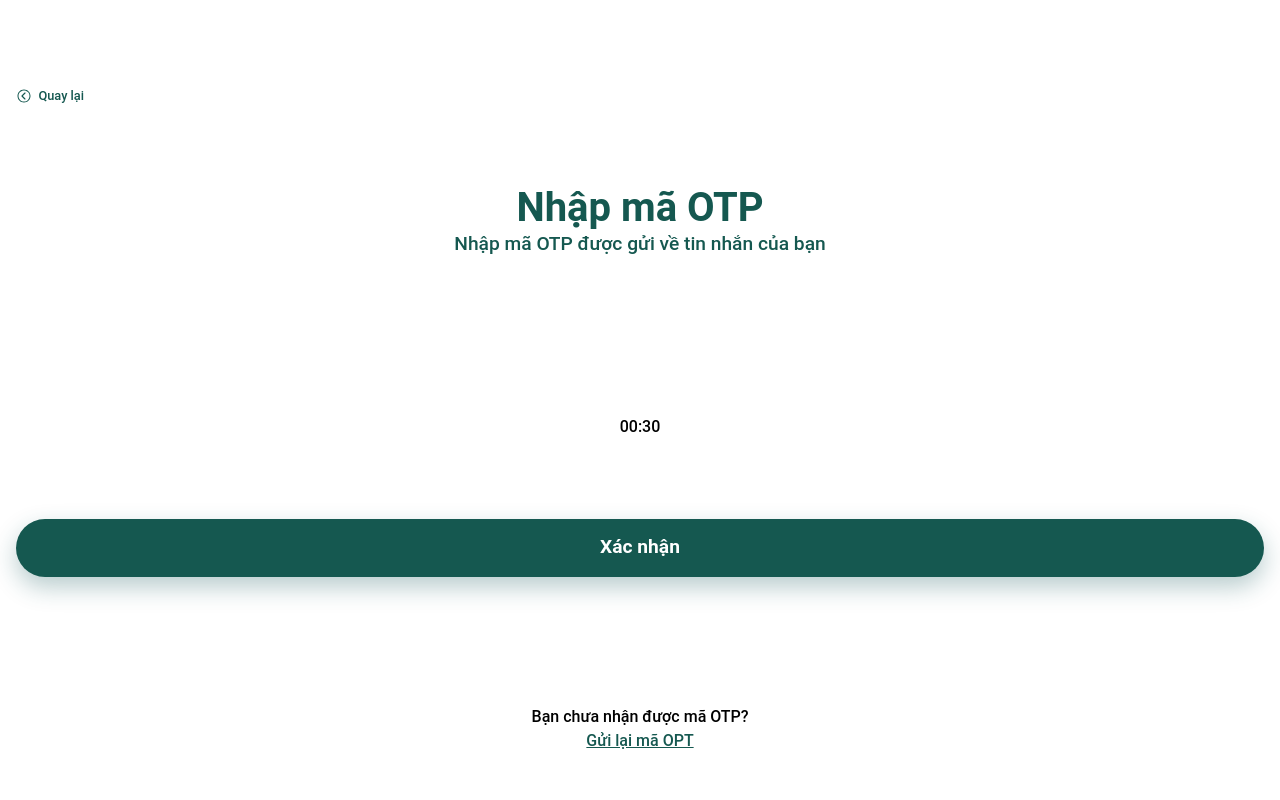
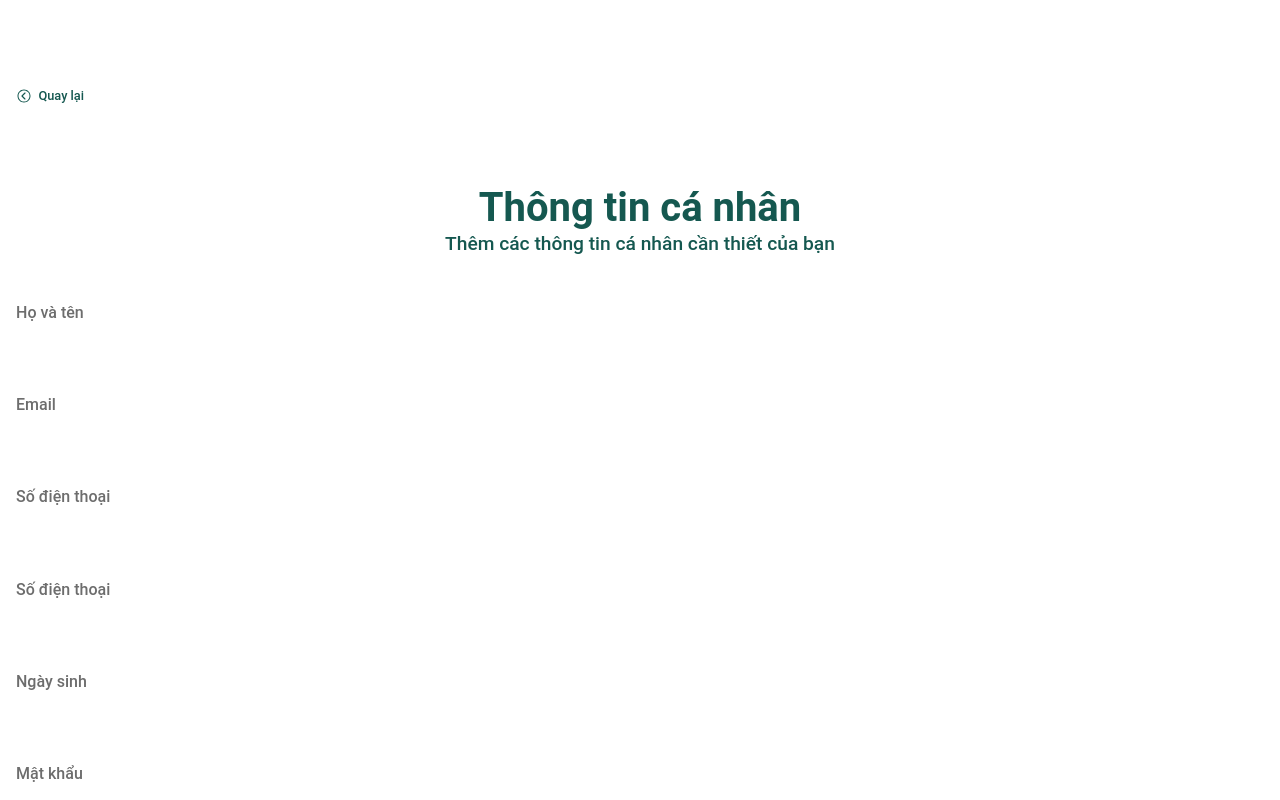
Before and after one commit to LeHaGiaBao/Wanderlust, a React (Vite) app: page /home in a window 1280 px wide. Built offline with nearby package versions, Linux system fonts and the light colour scheme.

Commit message:
Add profile complete page

```diff
--- a/src/App.tsx
+++ b/src/App.tsx
@@ -40,6 +40,7 @@ import Welcome from './pages/Welcome/Welcome/Welcome';
 import Login from './pages/Auth/Login/Login';
 import Register from './pages/Auth/Register/Register';
 import OTP from './pages/Auth/OTP/OTP';
+import ProfileComplete from './pages/Auth/ProfileComplete/ProfileComplete';
 
 setupIonicReact();
 
@@ -48,7 +49,8 @@ const App: React.FC = () => (
     {/* <Welcome /> */}
     {/* <Login /> */}
     {/* <Register /> */}
-    <OTP />
+    {/* <OTP /> */}
+    <ProfileComplete />
     {/* <IonReactRouter>
       <IonTabs>
         <IonRouterOutlet>
--- /dev/null
+++ b/src/pages/Auth/ProfileComplete/ProfileComplete.css
@@ -0,0 +1,105 @@
+.profileCompleteContainer {
+	height: 100%;
+	padding: 0 16px;
+	margin: 5.5rem 0;
+}
+
+.backContainer {
+	display: flex;
+	flex-direction: row;
+}
+
+.iconBack {
+	color: #155850;
+	width: 1rem;
+	height: 1rem;
+	margin-right: 0.4rem;
+}
+
+.textBack {
+	color: #155850;
+	font-size: 0.8rem;
+	font-style: normal;
+	font-weight: 500;
+	line-height: normal;
+}
+
+.profileCompleteHeader {
+	margin-top: 5rem;
+	text-align: center;
+}
+
+.profileCompleteTitle {
+	color: #155850;
+	font-size: 2.5rem;
+	font-weight: 700;
+}
+
+.profileCompleteSubTitle {
+	color: #155850;
+	font-size: 1.2rem;
+	font-weight: 500;
+}
+
+.formInput {
+	margin-top: 3rem;
+}
+
+.inputField {
+	display: flex;
+	flex-direction: column;
+}
+
+.labelText {
+	color: #6d6d6d;
+	font-size: 1rem;
+	font-weight: 500;
+}
+
+.inputData {
+	margin-top: 5px;
+	height: 2.7rem;
+	border-radius: 8px;
+	border: 1 solid #878787;
+	padding: 12px 16px 11px 16px;
+}
+
+.passwordField {
+	margin-top: 25px;
+}
+
+.forgotPassword {
+	color: #155850;
+	font-weight: 500;
+	font-size: 1rem;
+	text-align: right;
+	text-decoration: underline;
+}
+
+.buttonInput {
+	margin: 3rem 0;
+	background-color: #155850;
+	width: 100%;
+	height: 3.6rem;
+	border-radius: 50px;
+	color: white;
+	font-size: 1.2rem;
+	font-weight: 600;
+	box-shadow: 0px 10px 25px 0px rgba(21, 86, 88, 0.3);
+}
+
+.subFooter {
+	margin: 3rem 1.5rem 0;
+	text-align: center;
+	font-size: 1rem;
+	font-weight: 500;
+}
+
+.registerText {
+	color: #155850;
+}
+
+.registerTextUnderline {
+	color: #155850;
+	text-decoration: underline;
+}
--- /dev/null
+++ b/src/pages/Auth/ProfileComplete/ProfileComplete.tsx
@@ -0,0 +1,68 @@
+import React from 'react';
+import './ProfileComplete.css'
+import { IonContent } from '@ionic/react';
+import { IoIosArrowDropleft } from "react-icons/io";
+
+function ProfileComplete() {
+    return (
+        <>
+            <IonContent fullscreen>
+                <div className='profileCompleteContainer'>
+                    <div className='backContainer'>
+                        <IoIosArrowDropleft className='iconBack' />
+                        <div className='textBack'>Quay lại</div>
+                    </div>
+                    <div className='profileCompleteHeader'>
+                        <h1 className='profileCompleteTitle'>Thông tin cá nhân</h1>
+                        <h2 className='profileCompleteSubTitle'>Thêm các thông tin cá nhân cần thiết của bạn</h2>
+                    </div>
+                    <form className='formInput'>
+                        <div className='inputField'>
+                            <label className='labelText'>Họ và tên</label>
+                            <input id='name' type='text' className='inputData' />
+                        </div>
+                        <div className='inputField passwordField'>
+                            <label className='labelText'>Email</label>
+                            <input id='email' type='email' className='inputData' />
+                        </div>
+                        <div className='inputField passwordField'>
+                            <label className='labelText'>Số điện thoại</label>
+                            <input id='phone' type='text' className='inputData' />
+                        </div>
+                        <div className='inputField passwordField'>
+                            <label className='labelText'>Số điện thoại</label>
+                            <input id='phone' type='text' className='inputData' />
+                        </div>
+                        <div className='inputField passwordField'>
+                            <label className='labelText'>Ngày sinh</label>
+                            <input id='date' type='text' className='inputData' />
+                        </div>
+                        <div className='inputField passwordField'>
+                            <label className='labelText'>Mật khẩu</label>
+                            <input id='password' type='password' className='inputData' />
+                        </div>
+                        <div className='inputField passwordField'>
+                            <label className='labelText'>Nhập lại mật khẩu</label>
+                            <input id='repassword' type='password' className='inputData' />
+                        </div>
+                        <div className='subFooter'>
+                            Bằng cách chọn
+                            {' '}
+                            <span className='registerText'>Đồng ý và Tiếp tục</span>
+                            , tôi đồng ý với
+                            {' '}
+                            <span className='registerTextUnderline'>Điều khoản dịch vụ</span>
+                            {' '}
+                            của
+                            {' '}
+                            <span className='registerText'>Wanderlust</span>
+                        </div>
+                        <button className='buttonInput'>Đồng ý và tiếp tục</button>
+                    </form>
+                </div>
+            </IonContent>
+        </>
+    );
+}
+
+export default ProfileComplete;
```
